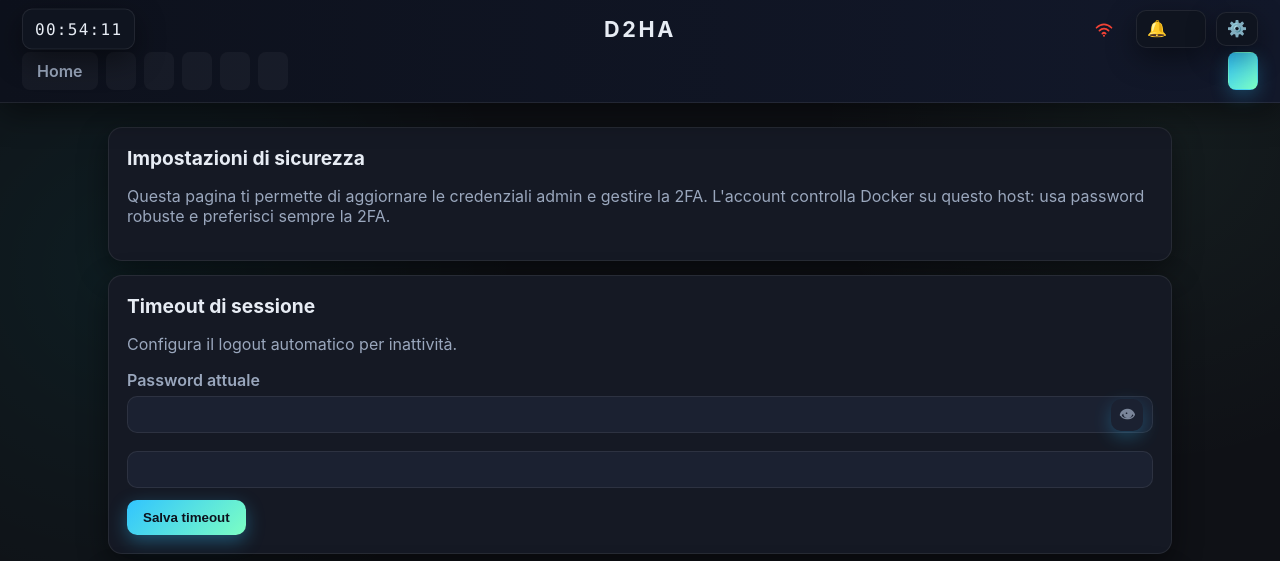
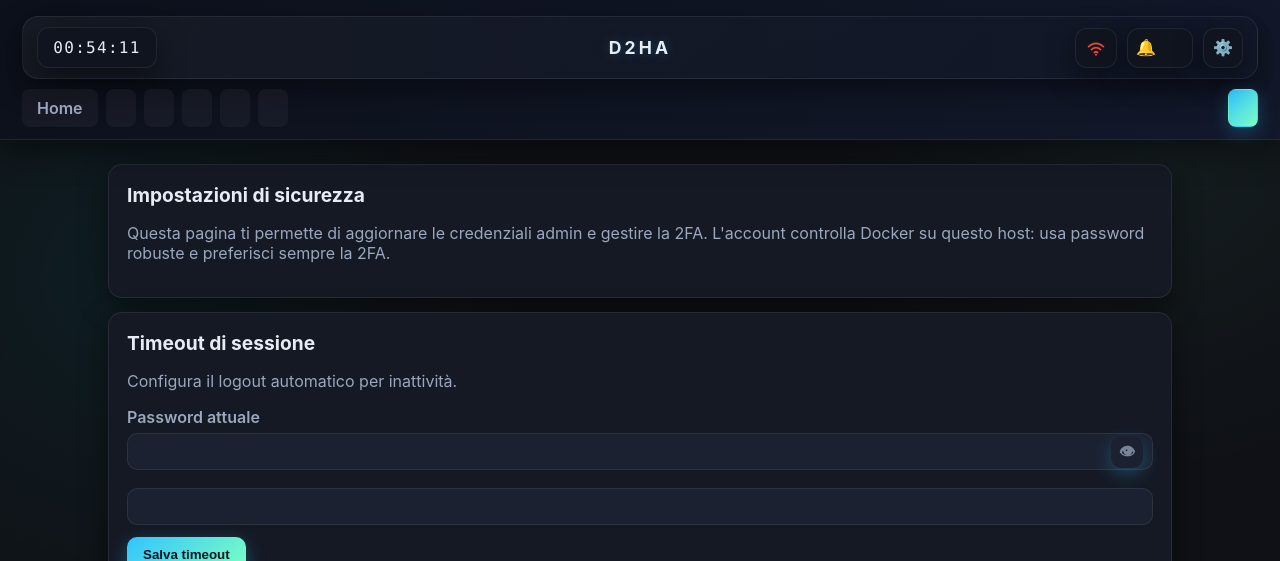
Before and after one commit to Arborae/docker2homeassistant, a Python web app: template d2ha/templates/security_settings.html in a window 1280 px wide. Shown: the top 561 px of the page. Run offline with Jinja, Linux system fonts and the light colour scheme; the template is opened without the code that fills it, so the values that code supplies are empty.

Commit message:
Restyle shared header across pages

```diff
--- a/d2ha/templates/partials/notifications_panel.html
+++ b/d2ha/templates/partials/notifications_panel.html
@@ -1,8 +1,13 @@
-<div class="header-actions header-actions-left">
+<div class="header-bar">
+  <div class="header-section header-left">
     <div class="header-clock" id="header-clock" aria-label="Orologio"></div>
   </div>
 
-<div class="header-actions header-actions-right">
+  <div class="header-section header-center">
+    <h1 class="header-title">D2HA</h1>
+  </div>
+
+  <div class="header-section header-right">
     <div id="backend-status-indicator" class="backend-status backend-status-ok" title="{{ t('settings.backend_status') }}" aria-label="{{ t('settings.backend_status') }}">
       <svg class="backend-status-icon" viewBox="0 0 24 24" aria-hidden="true" focusable="false">
         <path d="M3 10.5c5.5-5.5 12.5-5.5 18 0" fill="none" stroke="currentColor" stroke-width="2" stroke-linecap="round" stroke-linejoin="round" />
@@ -115,6 +120,7 @@
       </div>
     </div>
   </div>
+</div>
 
 <div id="backend-status-modal" class="backend-modal-backdrop" role="dialog" aria-modal="true" aria-labelledby="backend-status-title">
   <div class="backend-modal" role="document">
--- a/d2ha/templates/partials/notifications_styles.html
+++ b/d2ha/templates/partials/notifications_styles.html
@@ -1,91 +1,74 @@
 <style>
-  .header-actions {
-    position: absolute;
-    top: 50%;
-    transform: translateY(-50%);
-    display: flex;
+  .header-bar {
+    display: grid;
+    grid-template-columns: 1fr auto 1fr;
     align-items: center;
-    gap: 10px;
+    gap: 12px;
+    padding: 10px 14px;
+    background: linear-gradient(135deg, rgba(255, 255, 255, 0.04), rgba(255, 255, 255, 0));
+    border: 1px solid var(--border);
+    border-radius: 16px;
+    box-shadow: var(--shadow);
   }
-
-  .header-actions-right { right: 0; }
-
-  .header-actions-left { left: 0; }
-  .backend-status {
+  .header-section { display: flex; align-items: center; gap: 10px; min-width: 0; }
+  .header-left { justify-content: flex-start; }
+  .header-center { justify-content: center; }
+  .header-right { justify-content: flex-end; gap: 10px; }
+  .header-title {
+    margin: 0;
+    text-transform: uppercase;
+    letter-spacing: 0.18em;
+    font-size: 1.1rem;
+    color: var(--text);
+    text-align: center;
+    text-shadow: 0 0 12px var(--accent-glow-soft);
+  }
+  .backend-status,
+  .notif-toggle,
+  .settings-toggle {
     display: inline-flex;
     align-items: center;
     justify-content: center;
-    margin-right: 0.75rem;
+    background: var(--control-surface);
+    border: 1px solid var(--border);
+    color: var(--text);
+    border-radius: 12px;
+    height: 40px;
+    min-width: 40px;
+    padding: 6px 10px;
     cursor: pointer;
-    transition: color 0.2s ease, opacity 0.2s ease;
-    color: #4caf50;
+    box-shadow: var(--shadow);
+    transition: border-color 0.15s ease, transform 0.08s ease, color 0.15s ease;
   }
-  .backend-status:hover { opacity: 0.9; }
+  .backend-status:hover,
+  .notif-toggle:hover,
+  .settings-toggle:hover { border-color: var(--accent-border); color: var(--accent); transform: translateY(-1px); }
   .backend-status-ok { color: #4caf50; }
   .backend-status-degraded { color: #ff9800; }
   .backend-status-down { color: #f44336; }
-  .backend-status-updating {
-    color: #31c4ff;
-    animation: backend-status-pulse 1s ease-in-out infinite;
-  }
-  .backend-status-icon {
-    width: 20px;
-    height: 20px;
-    display: inline-flex;
-    align-items: center;
-    justify-content: center;
-    line-height: 1;
-  }
+  .backend-status-updating { color: #31c4ff; animation: backend-status-pulse 1s ease-in-out infinite; }
+  .backend-status-icon { width: 20px; height: 20px; display: inline-flex; align-items: center; justify-content: center; line-height: 1; }
   .backend-status-icon path { stroke: currentColor; }
   .backend-status-icon circle { fill: currentColor; }
-  @keyframes backend-status-pulse {
-    0%, 100% { opacity: 1; }
-    50% { opacity: 0.4; }
-  }
+  @keyframes backend-status-pulse { 0%, 100% { opacity: 1; } 50% { opacity: 0.4; } }
   .header-clock {
     font-family: "JetBrains Mono", "SFMono-Regular", Consolas, "Liberation Mono", monospace;
     padding: 10px 12px;
-    border-radius: 10px;
+    border-radius: 12px;
     border: 1px solid var(--border);
     background: var(--control-surface);
     color: var(--text);
     letter-spacing: 0.08em;
     box-shadow: var(--shadow);
-    min-width: 110px;
+    min-width: 120px;
     text-align: center;
   }
   .notif-area,
-  .settings-area {
-    position: relative;
-    display: flex;
-    align-items: center;
-  }
+  .settings-area { position: relative; display: flex; align-items: center; }
   .notif-toggle,
-  .settings-toggle {
-    position: relative;
-    background: var(--control-surface);
-    border: 1px solid var(--border);
-    color: var(--text);
-    border-radius: 10px;
-    padding: 8px 12px;
-    display: inline-flex;
-    align-items: center;
-    gap: 8px;
-    cursor: pointer;
-    box-shadow: var(--shadow);
-  }
-  .notif-toggle:hover,
-  .settings-toggle:hover { border-color: rgba(49,196,255,0.5); }
+  .settings-toggle { gap: 8px; }
   .notif-icon,
-  .settings-icon {
-    width: 16px;
-    height: 16px;
-    display: inline-flex;
-    align-items: center;
-    justify-content: center;
-    font-size: 1rem;
-    line-height: 1;
-  }
+  .settings-icon { width: 16px; height: 16px; display: inline-flex; align-items: center; justify-content: center; font-size: 1rem; line-height: 1; }
   .notif-badge {
     min-width: 20px;
     height: 20px;
@@ -99,6 +82,11 @@
     font-size: 0.8rem;
     padding: 0 6px;
     box-shadow: 0 4px 12px rgba(255,99,71,0.35);
+  }
+  @media (max-width: 720px) {
+    .header-bar { grid-template-columns: 1fr; text-align: center; gap: 10px; }
+    .header-left, .header-right { justify-content: center; }
+    .header-right { flex-wrap: wrap; }
   }
   .backend-modal-backdrop {
     position: fixed;
--- a/d2ha/templates/security_settings.html
+++ b/d2ha/templates/security_settings.html
@@ -67,30 +67,6 @@
       top: 0;
       z-index: 10;
       box-shadow: var(--shadow);
-    }
-    .brand-line {
-      position: relative;
-      display: flex;
-      align-items: center;
-      justify-content: center;
-      gap: 12px;
-      flex-wrap: wrap;
-    }
-    .brand-line h1 {
-      margin: 0;
-      font-size: 1.35rem;
-      letter-spacing: 0.12em;
-      text-transform: uppercase;
-      text-align: center;
-    }
-    .brand-pill {
-      padding: 4px 10px;
-      border-radius: 999px;
-      border: 1px solid var(--border);
-      background: var(--accent-surface);
-      color: var(--accent);
-      font-size: 0.8rem;
-      letter-spacing: 0.04em;
     }
     nav {
       margin-top: 10px;
@@ -198,10 +174,7 @@
 </head>
 <body class="theme-{{ get_current_theme() }}" data-safe-mode="{{ '1' if safe_mode_enabled else '0' }}" data-performance-mode="{{ '1' if performance_mode_enabled else '0' }}">
   <header>
-    <div class="brand-line">
-      <h1>D2HA</h1>
-      {% include 'partials/notifications_panel.html' %}
-    </div>
+    {% include 'partials/notifications_panel.html' %}
     <nav>
       <a href="{{ url_for('index') }}" class="tab {{ 'active' if active_page == 'home' else '' }}">Home</a>
       <a href="{{ url_for('containers_view') }}" class="tab {{ 'active' if active_page == 'containers' else '' }}">{{ t("nav.containers") }}</a>
```
Also changed, not shown: d2ha/templates/autodiscovery.html (+1 -7 lines), d2ha/templates/containers.html (+1 -7 lines), d2ha/templates/events.html (+1 -7 lines), d2ha/templates/home.html (+0 -27 lines), d2ha/templates/images.html (+1 -7 lines), d2ha/templates/updates.html (+1 -7 lines). Lines whose indentation alone changed are shown as unchanged.
